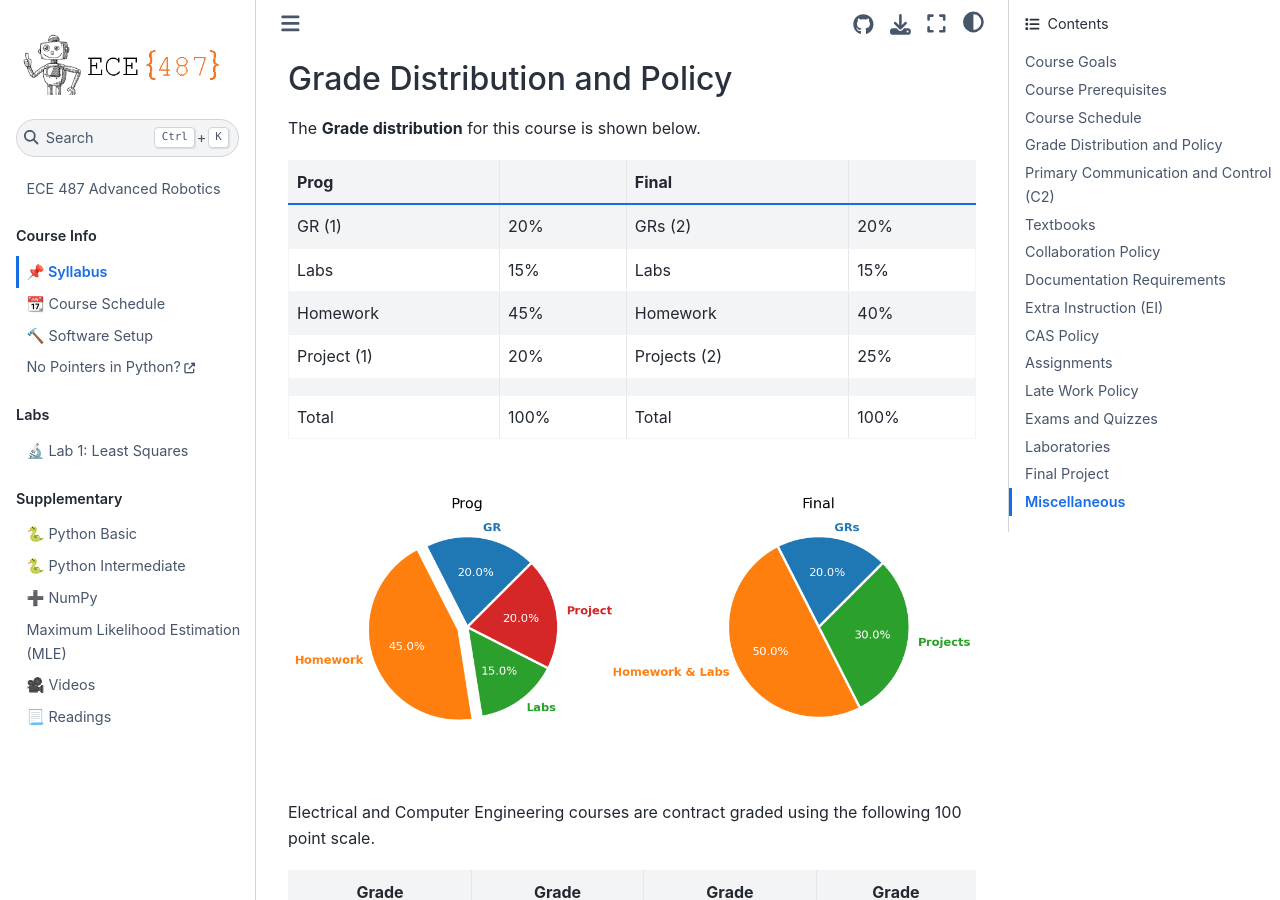
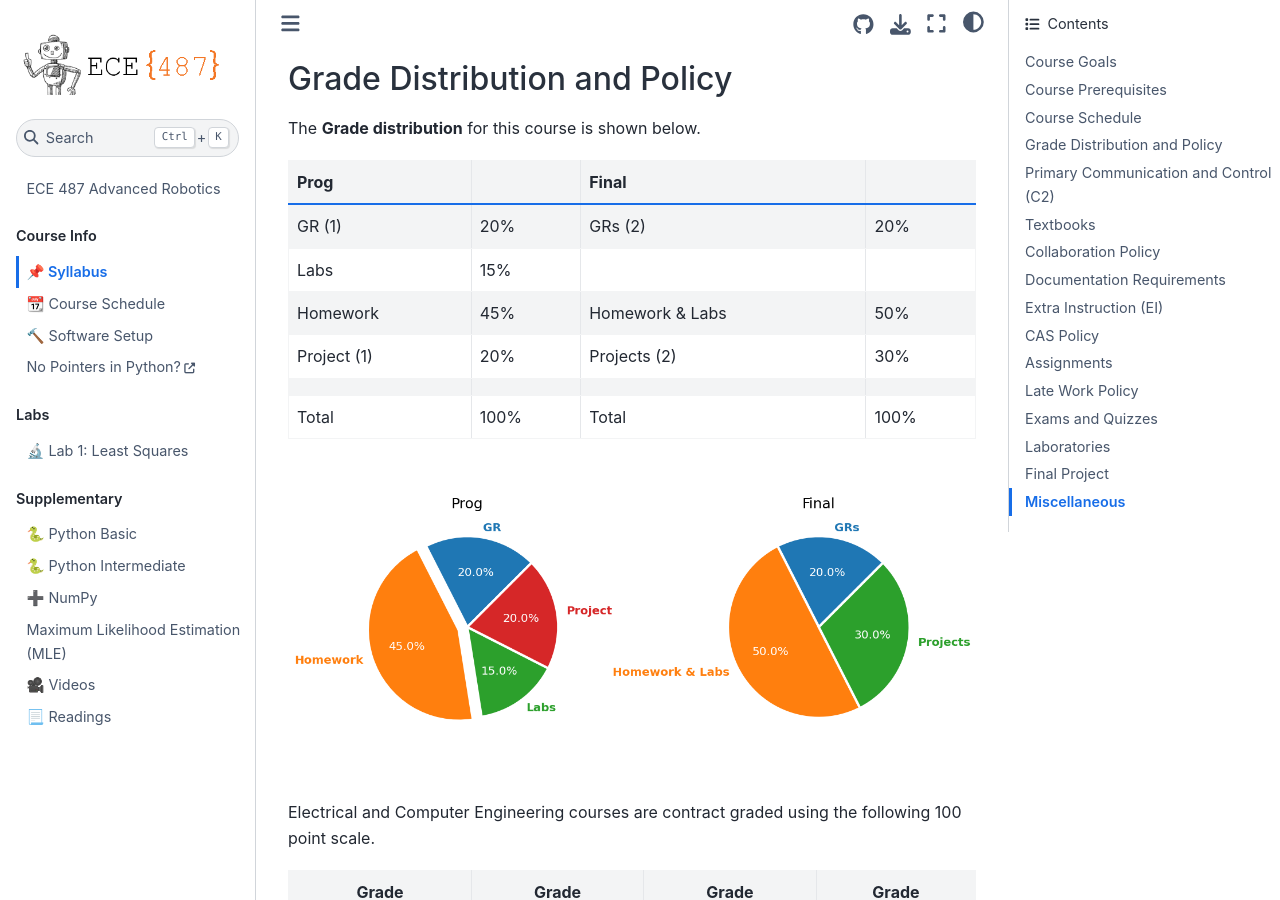
Before and after one commit to stanbaek/ece487, a Jupyter Book: the page built from docs/syllabus.md, in a window 1280 px wide and 900 px high, scrolled down 499 px. Built offline with Jupyter Book 1.0.4 settings and Sphinx 7.4.7 and the Sphinx Book theme 1.1.4, drawn with Linux system fonts in a browser that asks for light colours.

Commit message:
Updated Syllabus

```diff
--- a/docs/syllabus.md
+++ b/docs/syllabus.md
@@ -17,9 +17,9 @@ The **Grade distribution** for this course is shown below.
 |     Prog               |             |     Final              |             |
 |------------------------|-------------|------------------------|-------------|
 |     GR (1)             |     20%     |     GRs (2)            |     20%     |
-|     Labs               |     15%     |     Labs               |     15%     |
-|     Homework           |     45%     |     Homework           |     40%     |
-|     Project (1)        |     20%     |     Projects (2)       |     25%     |
+|     Labs               |     15%     |                        |            |
+|     Homework           |     45%     |     Homework & Labs    |     50%     |
+|     Project (1)        |     20%     |     Projects (2)       |     30%     |
 |                        |             |                        |             |
 |     Total              |     100%    |     Total              |     100%    |
 
```
